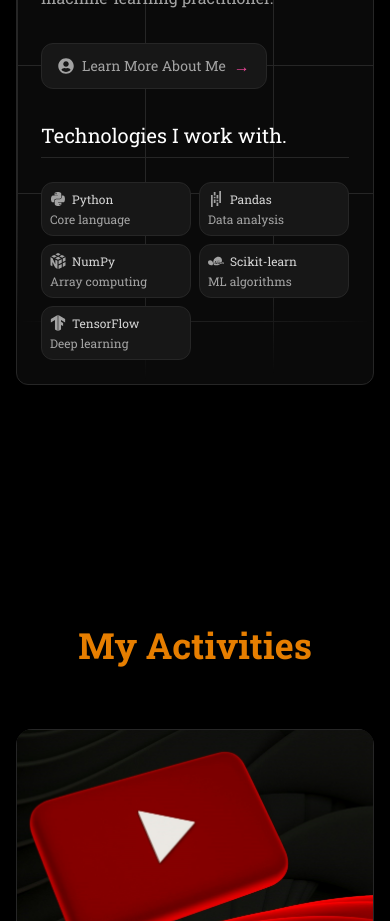
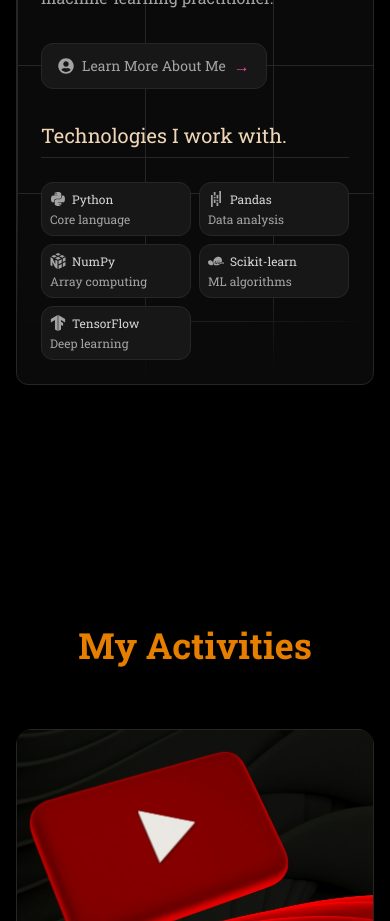
Before and after one commit to MDeus-ai/deus, a React (Create React App) app: page / in a window 390 px wide. Shown: the part 1100-2021 px from the top of the page. Built offline with nearby package versions, Linux system fonts and the light colour scheme; a web font is replaced by a local one.

Commit message:
Version 5.7.6

```diff
--- a/src/components/IntroductionSection.js
+++ b/src/components/IntroductionSection.js
@@ -171,7 +171,7 @@ const IntroductionSection = () => {
               lg:w-1/2 transition-all duration-1000 delay-700
               ${isVisible ? 'opacity-100 translate-x-0' : 'opacity-0 translate-x-10'}
             `}>
-              <h3 className="text-xl sm:text-2xl font-medium text-white border-b border-neutral-800 pb-2 mb-6">
+              <h3 className="text-xl sm:text-2xl font-medium text-[rgba(252,225,192,0.95)] border-b border-neutral-800 pb-2 mb-6">
                 Technologies I work with.
               </h3>
 
--- a/src/pages/HomePage.js
+++ b/src/pages/HomePage.js
@@ -106,7 +106,7 @@ const ProjectCard = ({ project, isActive, index }) => {
       ${isActive ? 'scale-100 opacity-100' : 'scale-95 opacity-50'}`}>
       <div className="bg-neutral-900 rounded-xl overflow-hidden shadow-2xl group h-[550px]
         border border-neutral-800 relative
-        md:hover:border-pink-500/50 transition-all duration-300
+        md:hover:border-[rgba(255,140,0,0.9)] transition-all duration-300
         after:absolute after:inset-0 after:rounded-xl after:pointer-events-none
         after:opacity-0 md:group-hover:after:opacity-100
         after:transition-opacity after:duration-300
@@ -127,7 +127,7 @@ const ProjectCard = ({ project, isActive, index }) => {
         </div>
         <div className="p-6 space-y-4">
           <div className="flex items-center justify-between">
-            <h3 className="text-xl font-bold text-white md:group-hover:text-pink-500 transition-colors duration-300">
+            <h3 className="text-xl font-bold text-white md:group-hover:text-[rgba(255,140,0,0.9)] transition-colors duration-300">
               {project.title}
             </h3>
             {project.icon && <div className="text-pink-500 text-xl">{project.icon}</div>}
```
